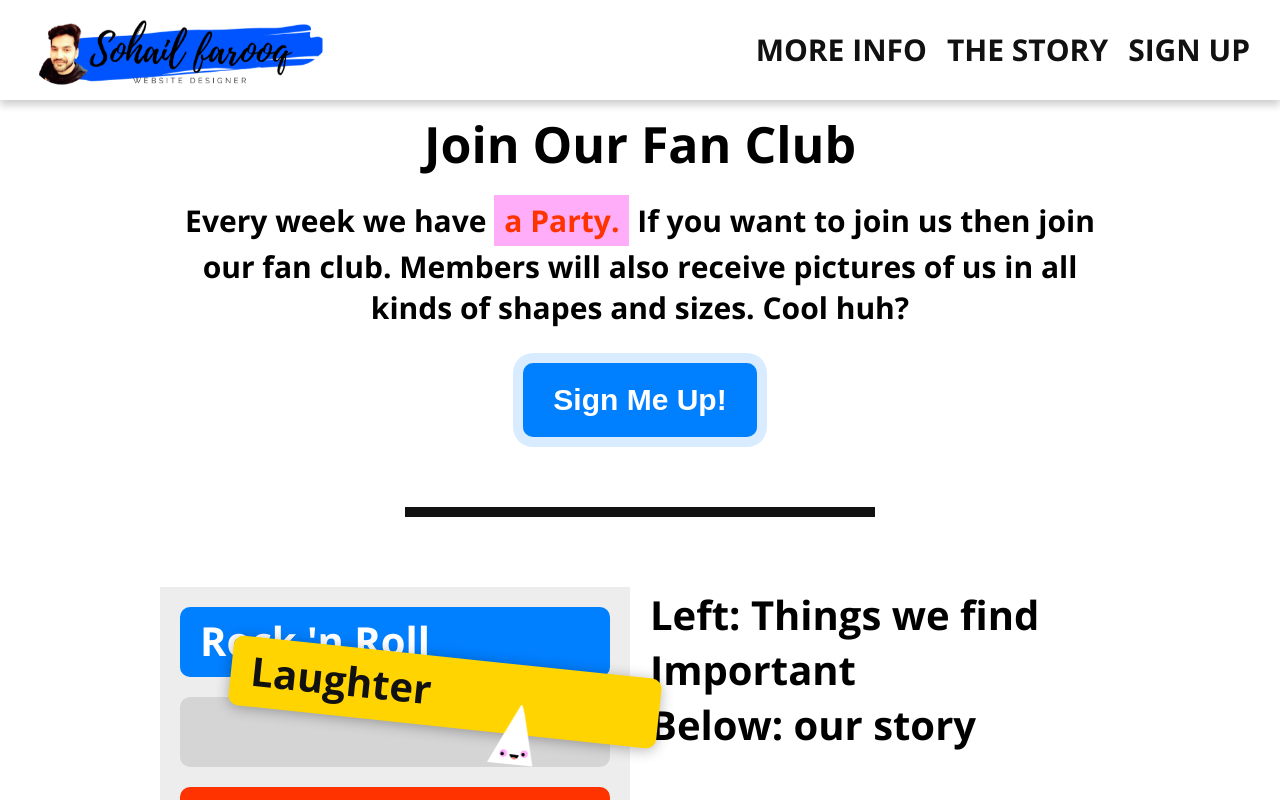
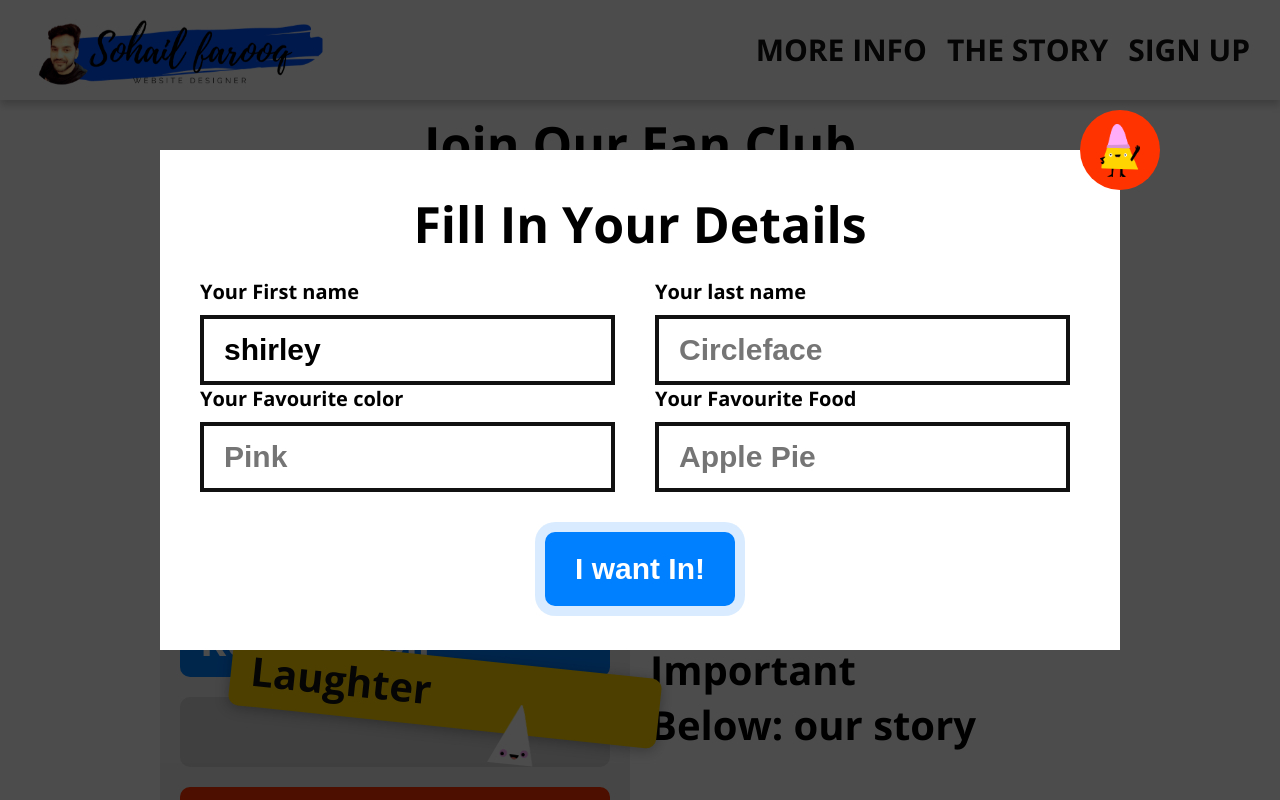
Before and after one commit to Isuhail29/my-First-HTML-Project, a plain HTML site: page index.html in a window 1280 px wide. Both pictures are taken after a click on the button "Sign Me Up!". Shown: the part 840-1640 px from the top of the page. Drawn offline with nearby package versions, Linux system fonts and the light colour scheme.

Commit message:
Mostly Finished
Finished the website

```diff
--- a/index.html
+++ b/index.html
@@ -27,7 +27,7 @@
   <nav>
     <a href="#" class="logo">The Gang</a>
     <ul>
-      <li><a href="#">Sign Up</a></li>
+      <li><a href="javascript:()" onclick="showPopup();">Sign Up</a></li>
       <li><a href="#Story">The Story</a></li>
       <li><a href="#more-info">More Info</a></li>
     </ul>
@@ -37,7 +37,7 @@
       <H2>Join Our Fan Club</H2>
       <p>Every week we have <span class="highlight">a Party.</span> If you want to join us then join our fan club. Members will also receive pictures
         of us in all kinds of shapes and sizes. Cool huh?</p>
-      <Button class="cta">Sign Me Up!</Button>
+      <Button class="cta" onclick="showPopup();">Sign Me Up!</Button>
     </div>
   </div>
   <div class="sep"> </div>
@@ -72,11 +72,12 @@
     Made by Rich from <a href="https://sohailfarooq.in">Tap Tap Kaboom</a>
     </div>
   </footer>
-  <div class="popup">
+  <div class="popup" id="popup">
     <div class="blanket"> </div>
     <div class="content">
       <h2>Fill In Your Details</h2>
       <form class="" action="index.html" method="post">
+        <div class="row">
         <div class="item">
           <label>Your First name</label>
           <input type="text" placeholder="Awesomeface" value="shirley">
@@ -84,7 +85,9 @@
         <div class="item">
           <label>Your last name</label>
           <input type="text" placeholder="Circleface">
+          </div>
         </div>
+        <div class="row">
         <div class="item">
           <label>Your Favourite color</label>
           <input type="text" placeholder="Pink">
@@ -92,12 +95,16 @@
         <div class="item">
           <label>Your Favourite Food</label>
           <input type="text" placeholder="Apple Pie">
+          </div>
         </div>
         <button class="cta">I want In!</button>
       </form>
-      <button class="close">Close</button>
+      <button class="close" onclick="hidePopup();">Close</button>
     </div>
   </div>
+  <script src="script.js" type="text/javascript">
+
+  </script>
 </body>
 
 </html>
--- /dev/null
+++ b/script.js
@@ -0,0 +1,10 @@
+
+function showPopup () {
+  var popup = document.getElementById('popup');
+  popup.classList.add('show')
+}
+
+function hidePopup () {
+  var popup = document.getElementById('popup');
+  popup.classList.remove('show')
+}
--- a/styles.css
+++ b/styles.css
@@ -253,30 +253,118 @@ footer a{
 }
 .popup{
   display: none;
+  position: fixed;
+  top: 0;
+  bottom: 0;
+  right: 0;
+  left: 0;
+  z-index: 2;
 }
+.popup.show{
+  display: block;
+}
+.popup .blanket{
+  background-color: rgba(0, 0, 0, 0.7);
+  position: absolute;
+  top: 0;
+  bottom: 0;
+  right: 0;
+  left: 0;
+}
+.popup .content{
+  box-sizing: border-box;
+  padding: 30px 40px;
+  width: 960px;
+  height: 500px;
+  background-color: white;
+  text-align: center;
+  position: absolute;
+  left: 50%;
+  top: 50%;
+  margin-top: -250px;
+  margin-left: -480px;
+}
+.popup h2{
+  margin: 10px 0 20px;
+}
+.popup .cta{
+  margin-top: 40px;
+}
+.popup .close{
+  width: 80px;
+  height: 80px;
+  background: #ff3300 url(img/hat-guy.png) no-repeat center center;
+  background-size: 50%;
+  position: absolute;
+  top: -40px;
+  right: -40px;
+  border-radius: 50%;
+  border: none;
+  outline: none;
+  overflow: hidden;
+  text-indent: -999px;
+  cursor: pointer;
+}
+.popup .row{
+
+}
+.popup .row::after{
+  content: '';
+  display: table;
+  clear: both;
+}
+.popup .item{
+  float: left;
+  width: 415px;
+  margin-left: 40px;
+  text-align: left;
+}
+.popup .item:first-child{
+  margin-left: 0;
+}
+.popup .item label{
+display: block;
+font-size: 20px;
+font-weight: bold;
+margin-bottom: 10px;
+}
+.popup .item input[type='text']{
+  display: block;
+  font-size: 30px;
+  font-weight: bold;
+  border: 4px solid #111111;
+  height: 70px;
+  box-sizing: border-box;
+  width: 100%;
+  padding: 15px 20px;
+}
+
 /*
-<div class="sep"> </div>
-<div class="story" id="Story">
-  <ul class="nb-list">
-    <li class="Blue">Rock 'n Roll</li>
-    <li class="gray"></li>
-    <li class="Yellow dragging">Laughter</li>
-    <li class="red">Square Off's</li>
-    <li class="pink">Circuter Routes</li>
-    <li class="salmon">Trigonamatery</li>
-    <li class="Blue">Rad hats</li>
-    <li class="yellow">Being Silly</li>
-  </ul>
-  <H3>Left: Things we find Important <br />
-    Below: our story</H3>
-  <p>Once Upon a time there was a group of shapes. The were mostly black and rectanglar. They were Mean and
-    very seroius.</p>
-  <p> And so they kicked the three shapes that didn't conform out of their gang,
-    Which was called the Right angled Gang.</p>
-  <p> And so these three shapes were very said and found comfort being around each other.
-    They soon started having a lot of fun. Started rocking and rolling, Started being silly,
-    and became the most well known shap gang in the universe.</p>
-  <p>they even started making fun of squars and ractangles in what they like to call square Off's!</p>
+<div class="popup">
+  <div class="blanket"> </div>
+  <div class="content">
+    <h2>Fill In Your Details</h2>
+    <form class="" action="index.html" method="post">
+      <div class="item">
+        <label>Your First name</label>
+        <input type="text" placeholder="Awesomeface" value="shirley">
+      </div>
+      <div class="item">
+        <label>Your last name</label>
+        <input type="text" placeholder="Circleface">
+      </div>
+      <div class="item">
+        <label>Your Favourite color</label>
+        <input type="text" placeholder="Pink">
+      </div>
+      <div class="item">
+        <label>Your Favourite Food</label>
+        <input type="text" placeholder="Apple Pie">
+      </div>
+      <button class="cta">I want In!</button>
+    </form>
+    <button class="close">Close</button>
+  </div>
 </div>
 
 */
```
